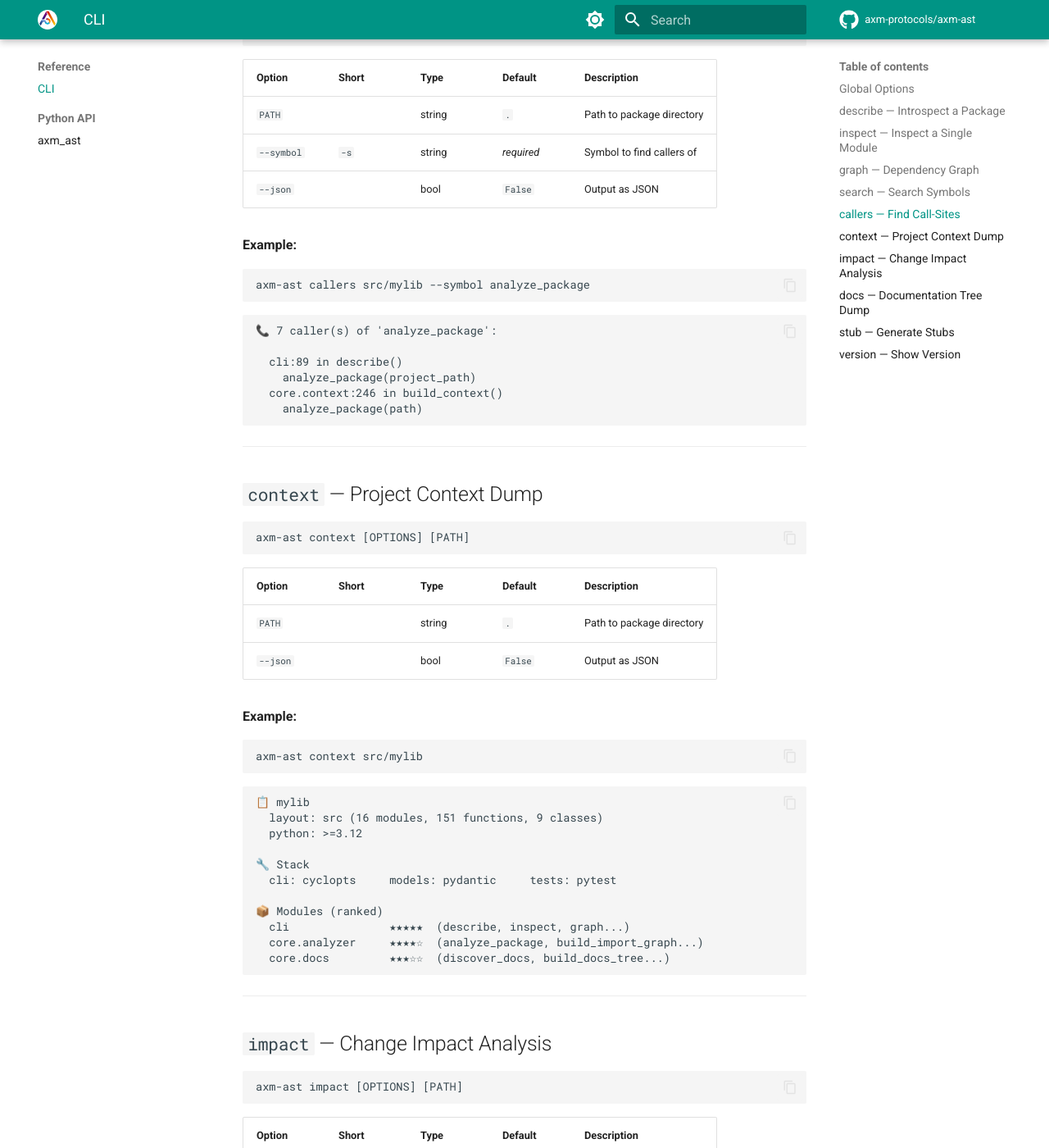
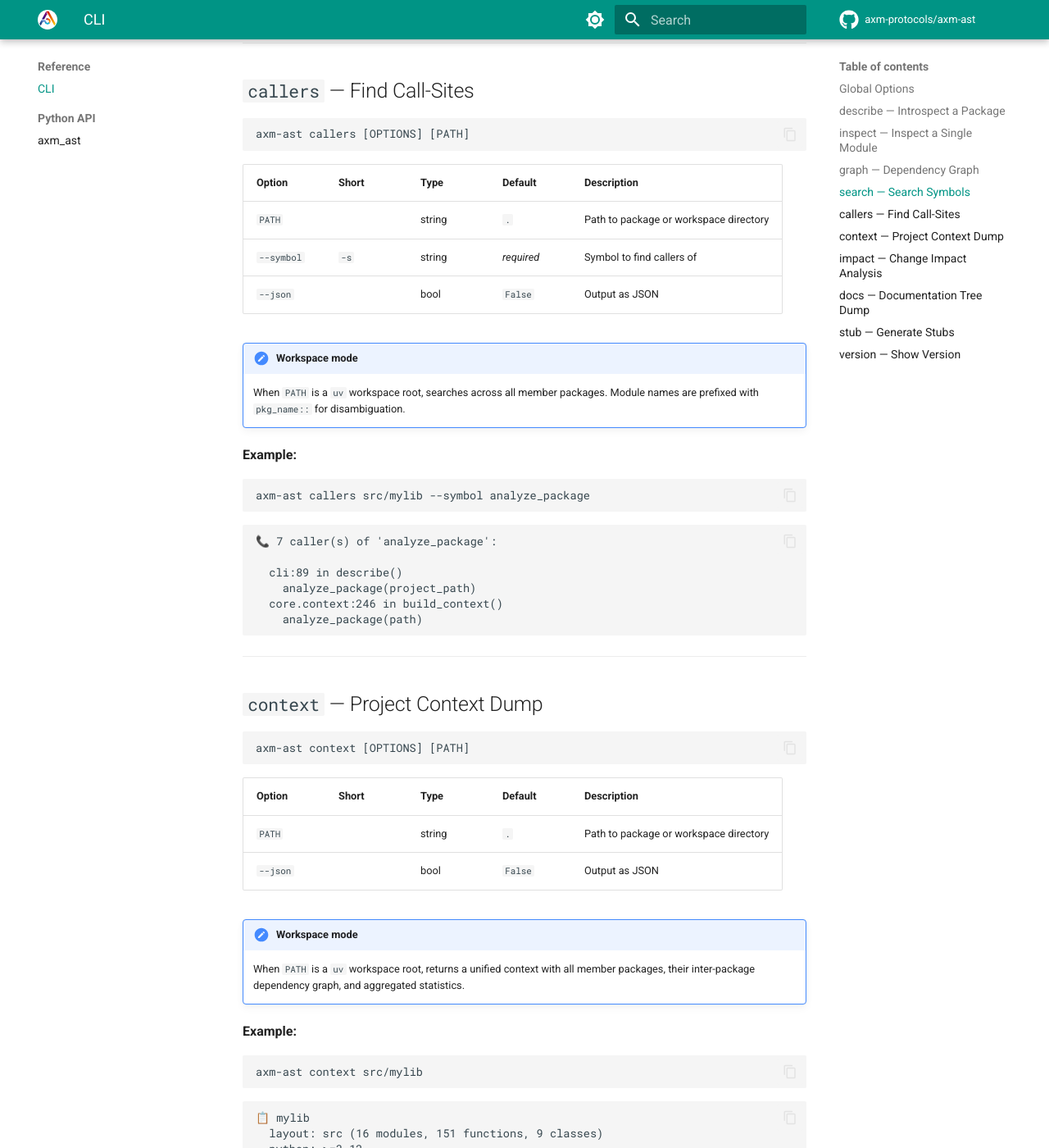
Before and after one commit to axm-protocols/axm-forge, an MkDocs documentation site: the page built from docs/reference/cli.md, in a window 1280 px wide and 1400 px high, scrolled down 3019 px. Shown: the whole window at 82% size. Built offline with MkDocs 1.6.1 and Material for MkDocs 9.7.7, drawn with Linux system fonts in a browser that asks for light colours; comment, search, counter and statistics services are not loaded; some of the changed text lies outside the part shown.

Commit message:
docs(workspace): document multi-package workspace support
Add workspace feature to README (features, examples, test count
284->315), architecture diagram and tables, MCP howto, impact
howto, CLI reference, and homepage. All workspace-aware commands
(context, callers, impact, graph) now documented.

```diff
--- a/docs/reference/cli.md
+++ b/docs/reference/cli.md
@@ -65,9 +65,12 @@ axm-ast graph [OPTIONS] [PATH]
 
 | Option | Short | Type | Default | Description |
 |---|---|---|---|---|
-| `PATH` | | string | `.` | Path to package directory |
+| `PATH` | | string | `.` | Path to package or workspace directory |
 | `--format` | `-f` | string | `text` | Output format: `text`, `mermaid`, `json` |
 | `--json` | | bool | `False` | Output as JSON |
+
+!!! note "Workspace mode"
+    When `PATH` is a `uv` workspace root, generates an inter-package dependency graph instead of an intra-package import graph.
 
 **Example (Mermaid):**
 
@@ -117,9 +120,12 @@ axm-ast callers [OPTIONS] [PATH]
 
 | Option | Short | Type | Default | Description |
 |---|---|---|---|---|
-| `PATH` | | string | `.` | Path to package directory |
+| `PATH` | | string | `.` | Path to package or workspace directory |
 | `--symbol` | `-s` | string | *required* | Symbol to find callers of |
 | `--json` | | bool | `False` | Output as JSON |
+
+!!! note "Workspace mode"
+    When `PATH` is a `uv` workspace root, searches across all member packages. Module names are prefixed with `pkg_name::` for disambiguation.
 
 **Example:**
 
@@ -146,8 +152,11 @@ axm-ast context [OPTIONS] [PATH]
 
 | Option | Short | Type | Default | Description |
 |---|---|---|---|---|
-| `PATH` | | string | `.` | Path to package directory |
+| `PATH` | | string | `.` | Path to package or workspace directory |
 | `--json` | | bool | `False` | Output as JSON |
+
+!!! note "Workspace mode"
+    When `PATH` is a `uv` workspace root, returns a unified context with all member packages, their inter-package dependency graph, and aggregated statistics.
 
 **Example:**
 
@@ -179,9 +188,12 @@ axm-ast impact [OPTIONS] [PATH]
 
 | Option | Short | Type | Default | Description |
 |---|---|---|---|---|
-| `PATH` | | string | `.` | Path to package directory |
+| `PATH` | | string | `.` | Path to package or workspace directory |
 | `--symbol` | `-s` | string | *required* | Symbol to analyze |
 | `--json` | | bool | `False` | Output as JSON |
+
+!!! note "Workspace mode"
+    When `PATH` is a `uv` workspace root, performs cross-package impact analysis — callers, re-exports, and test files from all member packages.
 
 **Example:**
 
```
Also changed, not shown: README.md (+7 -1 lines), docs/explanation/architecture.md (+12 -2 lines), docs/howto/impact.md (+20 -0 lines), docs/howto/mcp.md (+11 -0 lines), docs/index.md (+1 -0 lines).
